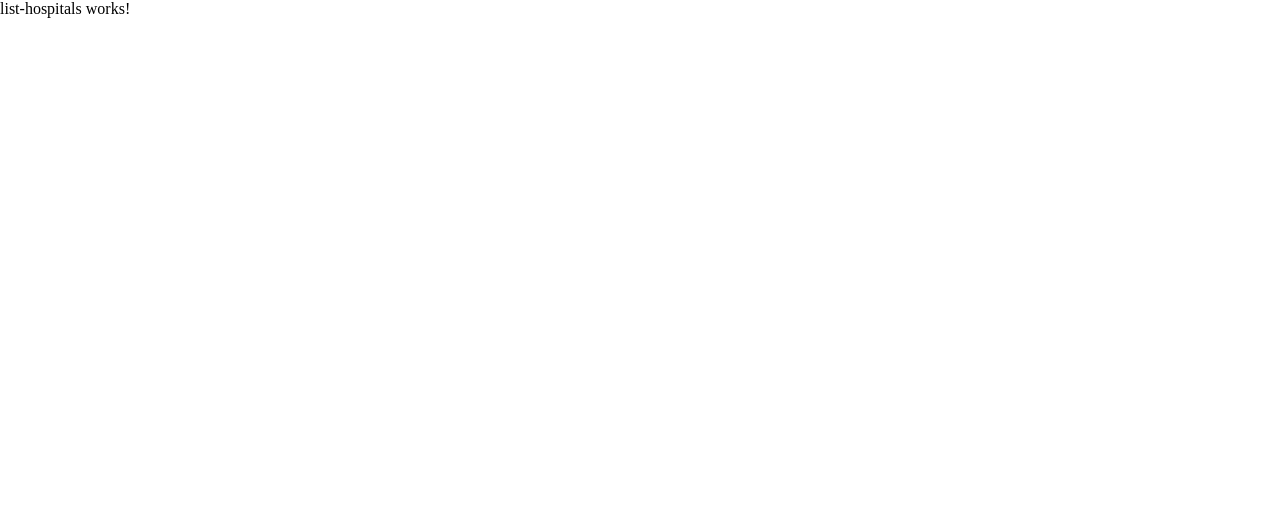
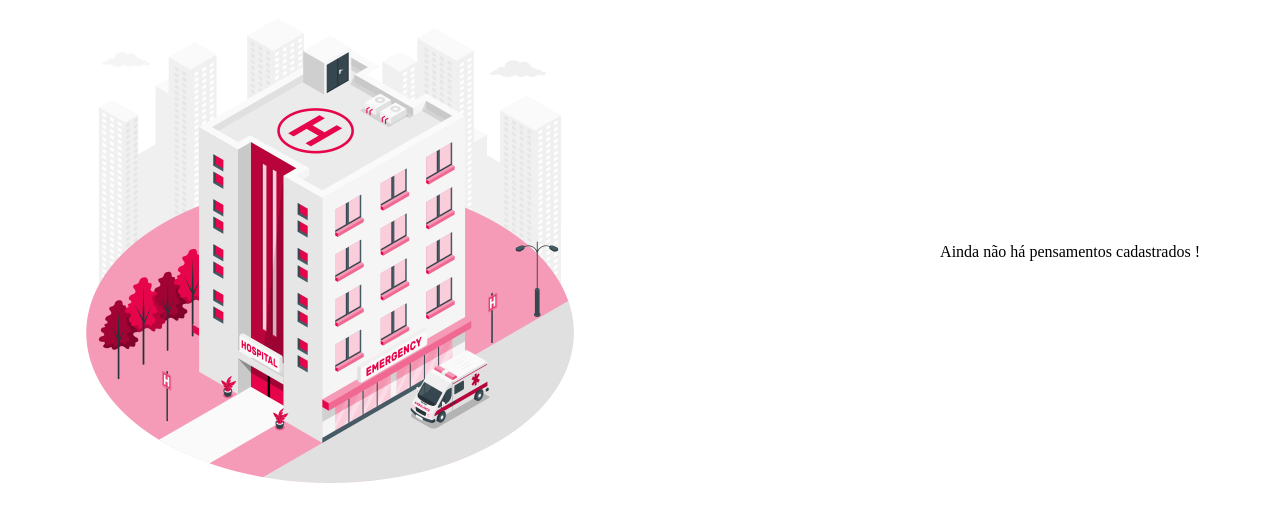
Before and after one commit to FrancoEdu/doe_vida_front, an Angular app: page /listHospitals in a window 1280 px wide. Shown: the top 522 px of the page. Built offline with nearby package versions, Linux system fonts and the light colour scheme; no server answers.

Commit message:
feat: trying to list hospitals

```diff
--- /dev/null
+++ b/src/app/components/Hospital.service.ts
@@ -0,0 +1,18 @@
+import { HttpClient } from "@angular/common/http";
+import { Injectable } from "@angular/core";
+import { Observable } from "rxjs";
+import { Hospital } from "./Hospital";
+
+@Injectable({ //pode ser utilizada em outros componentes e métodos
+  providedIn: 'root' // quando root, pode ser injetado em toda aplicação
+})
+
+export class HospitalService{
+  private readonly API = "https://doevida.onrender.com/hospitals"
+
+  constructor(private http: HttpClient) { }
+
+  list(): Observable<Hospital[]>{
+    return this.http.get<Hospital[]>(this.API)
+  }
+}
--- /dev/null
+++ b/src/app/components/Hospital.ts
@@ -0,0 +1,5 @@
+export interface Hospital{
+  city_name: string,
+  hospital_name: string,
+  state: number
+}
--- a/src/app/components/list-hospitals/list-hospitals.component.html
+++ b/src/app/components/list-hospitals/list-hospitals.component.html
@@ -1 +1,14 @@
-<p>list-hospitals works!</p>
+
+<section>
+  <div class="hospital-image">
+    <img src="../../../assets/Hospital building-amico.png" alt="Hospital">
+  </div>
+  <div class="hospitals" *ngIf="HospitalList.length > 0, else noneHospitals">
+
+  </div>
+  <ng-template #noneHospitals>
+    <div class="noneHospitals">
+      <p>Ainda não há pensamentos cadastrados !</p>
+    </div>
+  </ng-template>
+</section>
--- a/src/app/components/list-hospitals/list-hospitals.component.scss
+++ b/src/app/components/list-hospitals/list-hospitals.component.scss
@@ -0,0 +1,13 @@
+section{
+  display: flex;
+  flex-direction: row;
+  justify-content: space-between;
+  align-items: center;
+  padding: 0 5rem 0 5rem;
+}
+
+.hospital-image{
+  img{
+    height: 500px;
+  }
+}
--- a/src/app/components/list-hospitals/list-hospitals.component.ts
+++ b/src/app/components/list-hospitals/list-hospitals.component.ts
@@ -1,4 +1,6 @@
 import { Component } from '@angular/core';
+import { Hospital } from '../Hospital';
+import { HospitalService } from '../Hospital.service';
 
 @Component({
   selector: 'app-list-hospitals',
@@ -6,5 +8,13 @@ import { Component } from '@angular/core';
   styleUrls: ['./list-hospitals.component.scss']
 })
 export class ListHospitalsComponent {
+  HospitalList: Hospital[] = [];
 
+  constructor(private service: HospitalService){}
+
+  ngOnInit(){
+    this.service.list().subscribe((hospitals) => {
+      this.HospitalList = hospitals
+    })
+  }
 }
```
Also changed, not shown: src/assets/Hospital building-amico.png (added).
